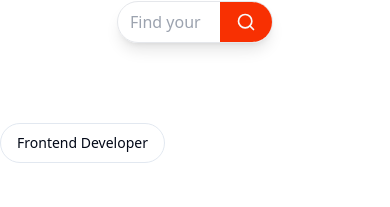
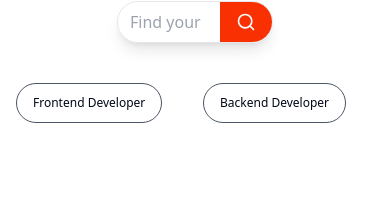
Before and after one commit to sadmankabiir/Job-portal-jobdin, a React (Vite) app in the folder Frontend/: page / in a window 390 px wide. Shown: the part 395-602 px from the top of the page. Built offline with nearby package versions, Linux system fonts and the light colour scheme; no server answers.

Commit message:
Update CategoryCarousel.jsx

```diff
--- a/Frontend/src/components/CategoryCarousel.jsx
+++ b/Frontend/src/components/CategoryCarousel.jsx
@@ -14,37 +14,39 @@ import { setSearchedQuery } from "@/redux/jobSlice";
 const category = [
   "Frontend Developer",
   "Backend Developer",
-  "Data Science",
-  "Graphic Designer",
-  "FullStack Developer",
+  "DevOps Engineer",
+  "Java Developer",
+  "Python Developer",
+  "MERN Stack Developer",
 ];
 
 const CategoryCarousel = () => {
   const dispatch = useDispatch();
   const navigate = useNavigate();
+
   const searchJobHandler = (query) => {
     dispatch(setSearchedQuery(query));
     navigate("/browse");
   };
 
   return (
-    <div>
-      <Carousel className="w-full max-w-xl mx-auto my-20">
+    <div className="px-4 md:px-0 bg-#020817"> {/* Dark background */}
+      <Carousel className="w-full max-w-xl mx-auto my-10 md:my-20">
         <CarouselContent>
           {category.map((cat, index) => (
-            <CarouselItem className="md:basis-1/2 lg-basis-1/3">
+            <CarouselItem key={index} className="basis-1/2 md:basis-1/3 lg-basis-1/4">
               <Button
                 onClick={() => searchJobHandler(cat)}
                 variant="outline"
-                className="rounded-full"
+                className="rounded-full text-xs md:text-base text-gray border-gray-600 hover:bg-gray-800"
               >
                 {cat}
               </Button>
             </CarouselItem>
           ))}
         </CarouselContent>
-        <CarouselPrevious />
-        <CarouselNext />
+        <CarouselPrevious className="text-gray hover:text-gray-400" /> {/* White arrow with hover effect */}
+        <CarouselNext className="text-gray hover:text-gray-400" /> {/* White arrow with hover effect */}
       </Carousel>
     </div>
   );
```
